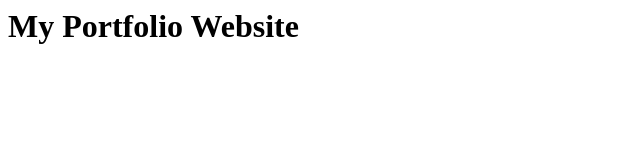
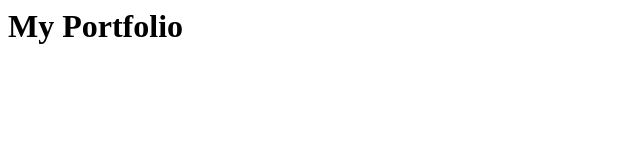
Before and after one commit to Daks26/rockydhaka.github.io, a plain HTML site: page index.html in a window 1280 px wide. Shown: the whole page, without its empty margins (0-640 px from the left). Drawn offline with Linux system fonts and the light colour scheme.

Commit message:
Update index.html

```diff
--- a/index.html
+++ b/index.html
@@ -1 +1 @@
-<h1>My Portfolio Website<h1>
+<h1>My Portfolio</h1>
```
